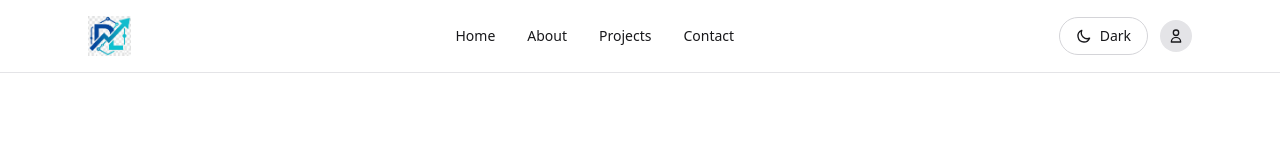
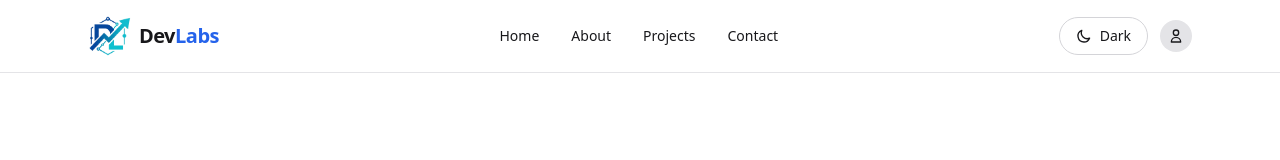
Before and after one commit to ELDSC/LandingPage-DevLabs, a React (Vite) app: page / in a window 1280 px wide. Shown: the top 160 px of the page. Built offline with nearby package versions, Linux system fonts and the light colour scheme.

Commit message:
feat: add company name beside logo in nav + enlarge footer logo

```diff
--- a/src/components/Footer.jsx
+++ b/src/components/Footer.jsx
@@ -3,7 +3,7 @@ export default function Footer() {
     <footer id="contact" className="border-t border-zinc-200 dark:border-zinc-800 bg-zinc-100 dark:bg-zinc-900">
       <div className="max-w-6xl mx-auto px-6 py-10 flex flex-col md:flex-row items-center justify-between gap-6">
         <a href="#" className="flex items-center gap-2">
-          <img src="/DevLabs-Logo-Short.png" alt="DevLabs" className="h-8 w-auto" />
+          <img src="/DevLabs-Logo-Short.png" alt="DevLabs" className="h-12 w-auto" />
           <span className="text-xs text-zinc-500 dark:text-zinc-400">&copy; 2026</span>
         </a>
 
--- a/src/components/Navbar.jsx
+++ b/src/components/Navbar.jsx
@@ -2,8 +2,11 @@ export default function Navbar({ dark, setDark }) {
   return (
     <nav className="sticky top-0 z-50 bg-white/90 dark:bg-zinc-950/90 backdrop-blur border-b border-zinc-200 dark:border-zinc-800">
       <div className="max-w-6xl mx-auto px-6 py-4 flex items-center justify-between">
-        <a href="#">
+        <a href="#" className="flex items-center gap-2">
           <img src="/DevLabs-Logo-Short.png" alt="DevLabs" className="h-10 w-auto" />
+          <span className="text-xl font-bold tracking-tight">
+            Dev<span className="text-blue-600 dark:text-blue-400">Labs</span>
+          </span>
         </a>
 
         <div className="hidden md:flex items-center gap-8 text-sm font-medium">
```
Also changed, not shown: public/DevLabs-Logo-Short.png.
